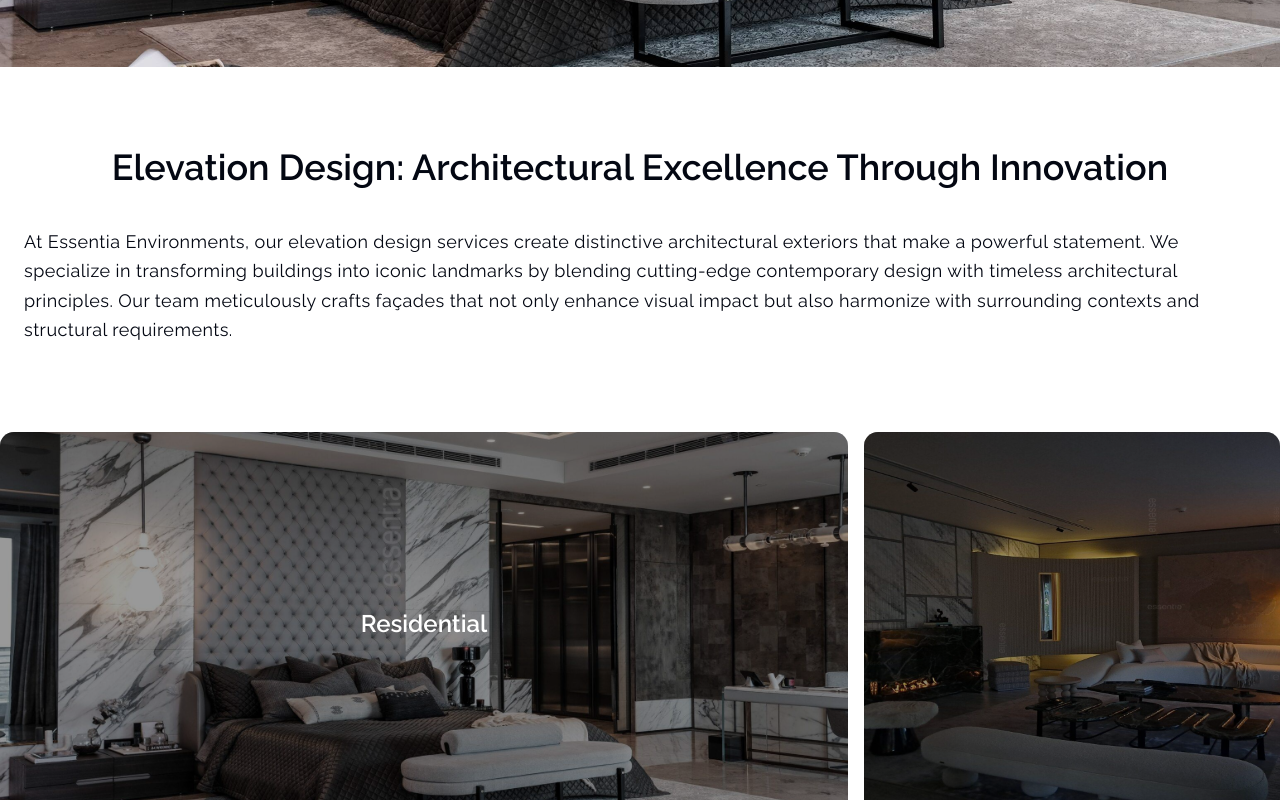
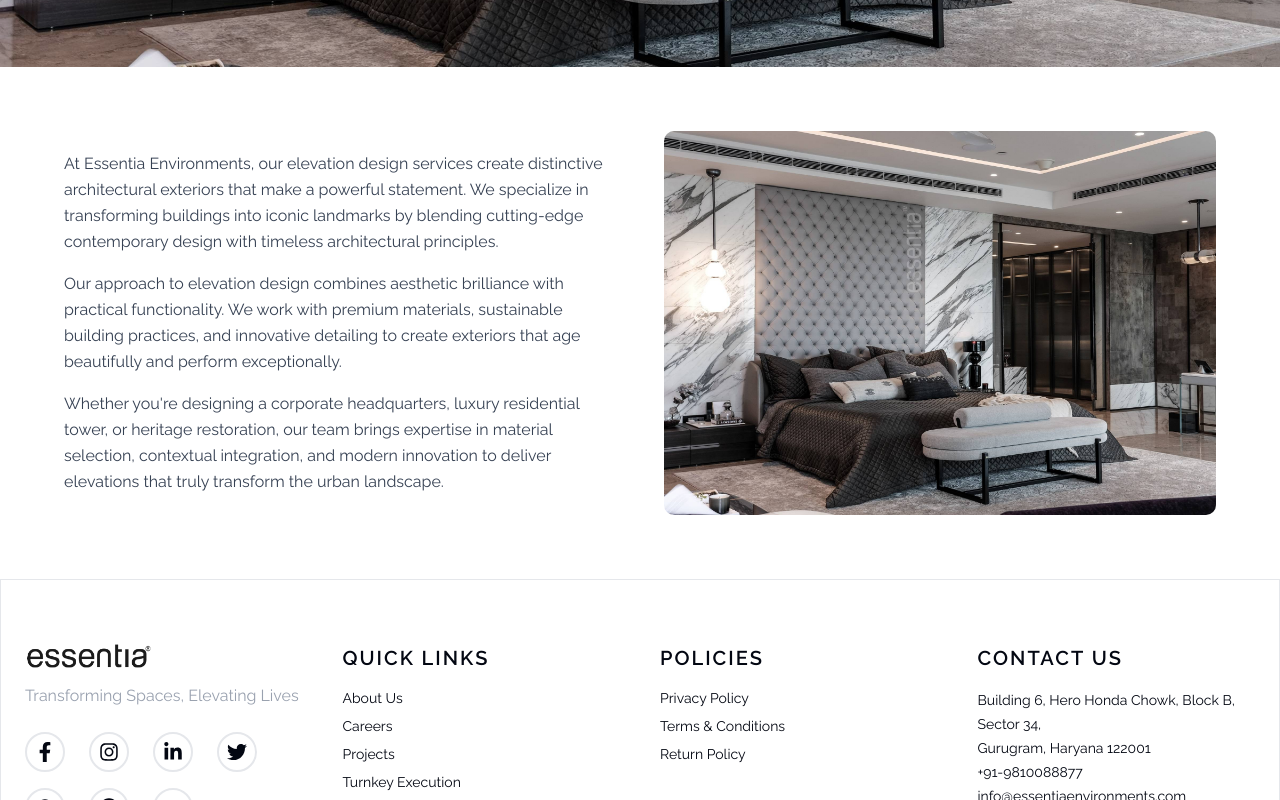
Before and after one commit to sourav-kumar4297/essentia, a Next.js app: page /elevation-design in a window 1280 px wide. Shown: the part 580-1380 px from the top of the page. Built offline with nearby package versions, Linux system fonts and the light colour scheme.

Commit message:
feat: Simplify all pages with clean two-column layout (image + content)

```diff
--- /dev/null
+++ b/src/app/components/TwoColumnSection.jsx
@@ -0,0 +1,45 @@
+'use client';
+
+export default function TwoColumnSection({ image, content, imageFirst = false }) {
+  const imageCol = (
+    <div className="w-full h-80 md:h-96 rounded-lg overflow-hidden bg-gradient-to-br from-gray-200 to-gray-300 dark:from-slate-700 dark:to-slate-800">
+      {image && (
+        <img
+          src={image}
+          alt="Section"
+          className="w-full h-full object-cover"
+        />
+      )}
+    </div>
+  );
+
+  const contentCol = (
+    <div className="space-y-4">
+      {content.map((para, idx) => (
+        <p key={idx} className="text-gray-700 dark:text-gray-300 leading-relaxed">
+          {para}
+        </p>
+      ))}
+    </div>
+  );
+
+  return (
+    <div className="w-full py-16 px-6">
+      <div className="max-w-6xl mx-auto">
+        <div className="grid grid-cols-1 md:grid-cols-2 gap-12 items-center">
+          {imageFirst ? (
+            <>
+              {imageCol}
+              {contentCol}
+            </>
+          ) : (
+            <>
+              {contentCol}
+              {imageCol}
+            </>
+          )}
+        </div>
+      </div>
+    </div>
+  );
+}
--- a/src/app/elevation-design/page.jsx
+++ b/src/app/elevation-design/page.jsx
@@ -1,31 +1,28 @@
 import React from 'react'
 import Banner from '../components/Banner'
-import Text from '../components/Text'
-import { Scroll } from '../components/Scroll';
-import { Grid } from '../components/Grid';
-import { WobbleCards } from '../components/WobbleCards';
+import TwoColumnSection from '../components/TwoColumnSection'
 
 export const metadata = {
   title: "Elevation Design",
-  description: "Premium elevation design services by Essentia Environments - Creating distinctive architectural exteriors with modern innovation",
+  description: "Premium elevation design services by Essentia Environments",
 };
 
 const page = () => {
-    const aboutHeading = "Elevation Design: Architectural Excellence Through Innovation";
-     const aboutText = [
-  <p key="1">At Essentia Environments, our elevation design services create distinctive architectural exteriors that make a powerful statement. We specialize in transforming buildings into iconic landmarks by blending cutting-edge contemporary design with timeless architectural principles. Our team meticulously crafts façades that not only enhance visual impact but also harmonize with surrounding contexts and structural requirements.</p>,
-];
-const aboutText2 = [<p key="2">Our approach to elevation design combines aesthetic brilliance with practical functionality. We work with premium materials, sustainable building practices, and innovative detailing to create exteriors that age beautifully and perform exceptionally. Whether you're designing a corporate headquarters, luxury residential tower, or heritage restoration, our team brings expertise in material selection, contextual integration, and modern innovation to deliver elevations that truly transform the urban landscape.</p>]
+  const content = [
+    "At Essentia Environments, our elevation design services create distinctive architectural exteriors that make a powerful statement. We specialize in transforming buildings into iconic landmarks by blending cutting-edge contemporary design with timeless architectural principles.",
+    "Our approach to elevation design combines aesthetic brilliance with practical functionality. We work with premium materials, sustainable building practices, and innovative detailing to create exteriors that age beautifully and perform exceptionally.",
+    "Whether you're designing a corporate headquarters, luxury residential tower, or heritage restoration, our team brings expertise in material selection, contextual integration, and modern innovation to deliver elevations that truly transform the urban landscape."
+  ];
+
   return (
     <>
-    <Banner heading="Elevation Design" image="/images/elevation-design-1.jpg" />
-    <Text heading={aboutHeading} content={aboutText}/>
-     <Grid />
-    <Text content={aboutText2}/>
-    <Scroll />
-    <WobbleCards />
+      <Banner heading="Elevation Design" image="/images/elevation-design-1.jpg" />
+      <TwoColumnSection
+        image="/images/elevation-design-1.jpg"
+        content={content}
+      />
     </>
   )
 }
 
-export default page
+export default page;
--- a/src/app/furniture/indoor/page.jsx
+++ b/src/app/furniture/indoor/page.jsx
@@ -1,31 +1,28 @@
 import React from 'react'
 import Banner from '../../components/Banner'
-import Text from '../../components/Text'
-import { Scroll } from '../../components/Scroll';
-import { Grid } from '../../components/Grid';
-import { WobbleCards } from '../../components/WobbleCards';
+import TwoColumnSection from '../../components/TwoColumnSection'
 
 export const metadata = {
   title: "Indoor Furniture",
-  description: "Bespoke indoor furniture by Essentia Environments - Premium handcrafted pieces",
+  description: "Bespoke indoor furniture by Essentia Environments",
 };
 
 const page = () => {
-    const aboutHeading = "Indoor Furniture: Bespoke Craftsmanship for Every Space";
-     const aboutText = [
-  <p key="1">At Essentia Environments, our indoor furniture collection represents the pinnacle of handcrafted design and construction. Each piece is meticulously created to reflect your personal style and enhance functionality. We believe furniture should tell your story while serving your daily needs beautifully. From living room elegance to bedroom sanctuaries, our custom furniture spans all categories of interior furnishing.</p>,
-];
-const aboutText2 = [<p key="2">Every piece combines indigenous craftsmanship with contemporary design sensibilities, premium materials with timeless appeal. Whether you envision minimalist contemporary lines, classic traditional elegance, or transitional versatility, our master craftspeople collaborate with you to create furniture that transcends trends and becomes a cherished part of your home for generations.</p>]
+  const content = [
+    "At Essentia Environments, our indoor furniture collection represents the pinnacle of handcrafted design and construction. Each piece is meticulously created to reflect your personal style and enhance functionality.",
+    "Every piece combines indigenous craftsmanship with contemporary design sensibilities, premium materials with timeless appeal. From living room elegance to bedroom sanctuaries, our custom furniture spans all categories of interior furnishing.",
+    "Whether you envision minimalist contemporary lines, classic traditional elegance, or transitional versatility, our master craftspeople collaborate with you to create furniture that transcends trends and becomes a cherished part of your home."
+  ];
+
   return (
     <>
     <Banner heading="Indoor Furniture" image="/images/interior.webp" />
-    <Text heading={aboutHeading} content={aboutText}/>
-     <Grid />
-    <Text content={aboutText2}/>
-    <Scroll />
-    <WobbleCards />
+    <TwoColumnSection
+      image="/images/interior.webp"
+      content={content}
+    />
     </>
   )
 }
 
-export default page
+export default page;
--- a/src/app/furniture/outdoor/page.jsx
+++ b/src/app/furniture/outdoor/page.jsx
@@ -1,31 +1,29 @@
 import React from 'react'
 import Banner from '../../components/Banner'
-import Text from '../../components/Text'
-import { Scroll } from '../../components/Scroll';
-import { Grid } from '../../components/Grid';
-import { WobbleCards } from '../../components/WobbleCards';
+import TwoColumnSection from '../../components/TwoColumnSection'
 
 export const metadata = {
   title: "Outdoor Furniture",
-  description: "Premium outdoor furniture by Essentia Environments - Weather-resistant design",
+  description: "Premium outdoor furniture by Essentia Environments",
 };
 
 const page = () => {
-    const aboutHeading = "Outdoor Furniture: Premium Living Spaces Redefined";
-     const aboutText = [
-  <p key="1">At Essentia Environments, our outdoor furniture collection seamlessly blends durability with elegant design. We specialize in creating sophisticated outdoor living spaces that withstand the elements while providing uncompromising comfort and style. Each piece is expertly crafted using premium weather-resistant materials and professional finishing techniques.</p>,
-];
-const aboutText2 = [<p key="2">From intimate garden lounges to sprawling terrace dining areas, our outdoor furniture transforms how you experience your exterior spaces. We combine sustainable materials with timeless design principles to create pieces that age beautifully. Whether designing private residential retreats or sophisticated commercial hospitality spaces, our curated collections bring together functionality, aesthetic appeal, and environmental responsibility.</p>]
+  const content = [
+    "At Essentia Environments, our outdoor furniture collection seamlessly blends durability with elegant design. We specialize in creating sophisticated outdoor living spaces that withstand the elements while providing uncompromising comfort and style.",
+    "From intimate garden lounges to sprawling terrace dining areas, our outdoor furniture transforms how you experience your exterior spaces. We combine sustainable materials with timeless design principles to create pieces that age beautifully.",
+    "Whether designing private residential retreats or sophisticated commercial hospitality spaces, our curated collections bring together functionality, aesthetic appeal, and environmental responsibility. Your outdoor space deserves furniture that matches the excellence of your interior design."
+  ];
+
   return (
     <>
     <Banner heading="Outdoor Furniture" image="/images/outdoor-furniture-1.webp" />
-    <Text heading={aboutHeading} content={aboutText}/>
-     <Grid />
-    <Text content={aboutText2}/>
-    <Scroll />
-    <WobbleCards />
+    <TwoColumnSection
+      image="/images/outdoor-furniture-1.webp"
+      content={content}
+      imageFirst={true}
+    />
     </>
   )
 }
 
-export default page
+export default page;
--- a/src/app/landscape-designing/page.jsx
+++ b/src/app/landscape-designing/page.jsx
@@ -1,31 +1,29 @@
 import React from 'react'
 import Banner from '../components/Banner'
-import Text from '../components/Text'
-import { Scroll } from '../components/Scroll';
-import { Grid } from '../components/Grid';
-import { WobbleCards } from '../components/WobbleCards';
+import TwoColumnSection from '../components/TwoColumnSection'
 
 export const metadata = {
   title: "Landscape Designing",
-  description: "Premium landscape design services by Essentia Environments - Creating beautiful outdoor spaces",
+  description: "Premium landscape design services by Essentia Environments",
 };
 
 const page = () => {
-    const aboutHeading = "Landscape Designing: Creating Outdoor Sanctuaries";
-     const aboutText = [
-  <p key="1">At Essentia Environments, we transform ordinary outdoor spaces into extraordinary landscape experiences. Our landscape designing services combine horticultural expertise with architectural precision to create environments that enhance beauty, functionality, and environmental sustainability. Whether designing intimate residential gardens or expansive commercial landscapes, we craft outdoor spaces that reflect your vision.</p>,
-];
-const aboutText2 = [<p key="2">Our comprehensive approach integrates site analysis, sustainable planting strategies, water feature design, and hardscaping solutions. We specialize in creating landscapes that maximize seasonal beauty, optimize outdoor living, and require minimal maintenance. From concept to installation, our landscape team ensures every project harmonizes with your architectural vision and creates a seamless connection between built and natural environments.</p>]
+  const content = [
+    "At Essentia Environments, we transform ordinary outdoor spaces into extraordinary landscape experiences. Our landscape designing services combine horticultural expertise with architectural precision to create environments that enhance beauty, functionality, and environmental sustainability.",
+    "Our comprehensive approach integrates site analysis, sustainable planting strategies, water feature design, and hardscaping solutions. We specialize in creating landscapes that maximize seasonal beauty, optimize outdoor living, and require minimal maintenance.",
+    "From concept to installation, our landscape team ensures every project harmonizes with your architectural vision and creates a seamless connection between built and natural environments. We believe exceptional landscapes transform how people experience their spaces every single day."
+  ];
+
   return (
     <>
     <Banner heading="Landscape Designing" image="/images/landscaping.webp" />
-    <Text heading={aboutHeading} content={aboutText}/>
-     <Grid />
-    <Text content={aboutText2}/>
-    <Scroll />
-    <WobbleCards />
+    <TwoColumnSection
+      image="/images/landscaping.webp"
+      content={content}
+      imageFirst={true}
+    />
     </>
   )
 }
 
-export default page
+export default page;
--- a/src/app/projects/commercial/page.jsx
+++ b/src/app/projects/commercial/page.jsx
@@ -1,9 +1,6 @@
 import React from 'react'
 import Banner from '../../components/Banner'
-import Text from '../../components/Text'
-import { Scroll } from '../../components/Scroll';
-import { Grid } from '../../components/Grid';
-import { WobbleCards } from '../../components/WobbleCards';
+import TwoColumnSection from '../../components/TwoColumnSection'
 
 export const metadata = {
   title: "Commercial Projects",
@@ -11,19 +8,19 @@ export const metadata = {
 };
 
 const page = () => {
-    const aboutHeading = "Commercial Projects: Designing Spaces for Success";
-     const aboutText = [
-  <p key="1">At Essentia Environments, our commercial project expertise spans hospitality, retail, corporate offices, and institutional spaces. We create functional, inspiring environments that enhance brand identity, elevate user experience, and optimize operational efficiency. Every commercial project reflects our commitment to excellence, sustainability, and timeless design.</p>,
-];
-const aboutText2 = [<p key="2">From initial concept through final execution, our integrated design and build team manages every aspect of your commercial transformation. Our portfolio includes award-winning corporate headquarters, sophisticated hospitality venues, cutting-edge retail environments, and innovative institutional spaces. Each project demonstrates our expertise in space planning, materials selection, lighting design, and sustainable building practices.</p>]
+  const content = [
+    "At Essentia Environments, our commercial project expertise spans hospitality, retail, corporate offices, and institutional spaces. We create functional, inspiring environments that enhance brand identity, elevate user experience, and optimize operational efficiency.",
+    "From initial concept through final execution, our integrated design and build team manages every aspect of your commercial transformation. We collaborate with your stakeholders to understand business objectives, spatial requirements, and aesthetic vision.",
+    "Our portfolio includes award-winning corporate headquarters, sophisticated hospitality venues, cutting-edge retail environments, and innovative institutional spaces. Each project demonstrates our expertise in space planning, materials selection, lighting design, and sustainable building practices."
+  ];
+
   return (
     <>
     <Banner heading="Commercial Projects" image="/images/commercial-projects-1.jpg" />
-    <Text heading={aboutHeading} content={aboutText}/>
-     <Grid />
-    <Text content={aboutText2}/>
-    <Scroll />
-    <WobbleCards />
+    <TwoColumnSection
+      image="/images/commercial-projects-1.jpg"
+      content={content}
+    />
     </>
   )
 }
--- a/src/app/residential/page.js
+++ b/src/app/residential/page.js
@@ -1,9 +1,6 @@
 import React from 'react'
 import Banner from '../components/Banner'
-import Text from '../components/Text'
-import { Scroll } from '../components/Scroll';
-import { Grid } from '../components/Grid';
-import { WobbleCards } from '../components/WobbleCards';
+import TwoColumnSection from '../components/TwoColumnSection'
 
 export const metadata = {
   title: "Residential Projects",
@@ -11,19 +8,20 @@ export const metadata = {
 };
 
 const page = () => {
-    const aboutHeading = "Residential Projects: Homes Designed for Living";
-     const aboutText = [
-  <p key="1">At Essentia Environments, we understand that your home is more than a structure—it's a reflection of who you are and how you live. Our residential design expertise transforms houses into personalized sanctuaries that combine aesthetic beauty, functional comfort, and sustainable living. Every project begins with understanding your vision and evolves into a carefully crafted space tailored to your lifestyle.</p>,
-];
-const aboutText2 = [<p key="2">From intimate apartments to sprawling villas, from contemporary minimalism to classical elegance, our design philosophy adapts to create homes that are uniquely yours. We manage complete residential projects ensuring every detail aligns with your aesthetic and functional requirements. Our approach integrates sustainable building practices, premium finishes, and timeless design principles.</p>]
+  const content = [
+    "At Essentia Environments, we understand that your home is more than a structure—it's a reflection of who you are and how you live. Our residential design expertise transforms houses into personalized sanctuaries that combine aesthetic beauty, functional comfort, and sustainable living.",
+    "From intimate apartments to sprawling villas, from contemporary minimalism to classical elegance, our design philosophy adapts to create homes that are uniquely yours. We manage complete residential projects ensuring every detail aligns with your aesthetic and functional requirements.",
+    "Our approach integrates sustainable building practices, premium finishes, and timeless design principles. Whether renovating existing spaces or designing from the foundation up, we create residential environments where you'll create your most meaningful memories."
+  ];
+
   return (
     <>
     <Banner heading="Residential Projects" image="/images/residential.jpg" />
-    <Text heading={aboutHeading} content={aboutText}/>
-     <Grid />
-    <Text content={aboutText2}/>
-    <Scroll />
-    <WobbleCards />
+    <TwoColumnSection
+      image="/images/residential.jpg"
+      content={content}
+      imageFirst={true}
+    />
     </>
   )
 }
--- a/src/app/turnkey-execution/page.jsx
+++ b/src/app/turnkey-execution/page.jsx
@@ -1,9 +1,6 @@
 import React from 'react'
 import Banner from '../components/Banner'
-import Text from '../components/Text'
-import { Scroll } from '../components/Scroll';
-import { Grid } from '../components/Grid';
-import { WobbleCards } from '../components/WobbleCards';
+import TwoColumnSection from '../components/TwoColumnSection'
 
 export const metadata = {
   title: "Turnkey Execution",
@@ -11,19 +8,19 @@ export const metadata = {
 };
 
 const page = () => {
-    const aboutHeading = "Turnkey Execution: Complete Design and Build Solutions";
-     const aboutText = [
-  <p key="1">At Essentia Environments, our turnkey execution service eliminates the complexity of managing multiple contractors and vendors. We provide comprehensive design-to-build solutions where a single, dedicated team manages every aspect of your project. From initial concept and design through material procurement, construction, installation, and final handover, we ensure seamless project delivery with unwavering quality standards.</p>,
-];
-const aboutText2 = [<p key="2">Our integrated approach offers numerous advantages: unified responsibility, coordinated timelines, cost efficiency, and consistent quality oversight. Whether your project spans residential spaces, commercial interiors, or landscape environments, our turnkey model streamlines execution while maintaining our signature excellence at every phase. We handle project complexity so you can focus on your vision.</p>]
+  const content = [
+    "At Essentia Environments, our turnkey execution service eliminates the complexity of managing multiple contractors and vendors. We provide comprehensive design-to-build solutions where a single, dedicated team manages every aspect of your project.",
+    "From initial concept and design through material procurement, construction, installation, and final handover, we ensure seamless project delivery with unwavering quality standards.",
+    "Our integrated approach offers unified responsibility, coordinated timelines, cost efficiency, and consistent quality oversight. We handle project complexity so you can focus on your vision."
+  ];
+
   return (
     <>
     <Banner heading="Turnkey Execution" image="/images/turnkey-execution-1.jpg" />
-    <Text heading={aboutHeading} content={aboutText}/>
-     <Grid />
-    <Text content={aboutText2}/>
-    <Scroll />
-    <WobbleCards />
+    <TwoColumnSection
+      image="/images/turnkey-execution-1.jpg"
+      content={content}
+    />
     </>
   )
 }
```
